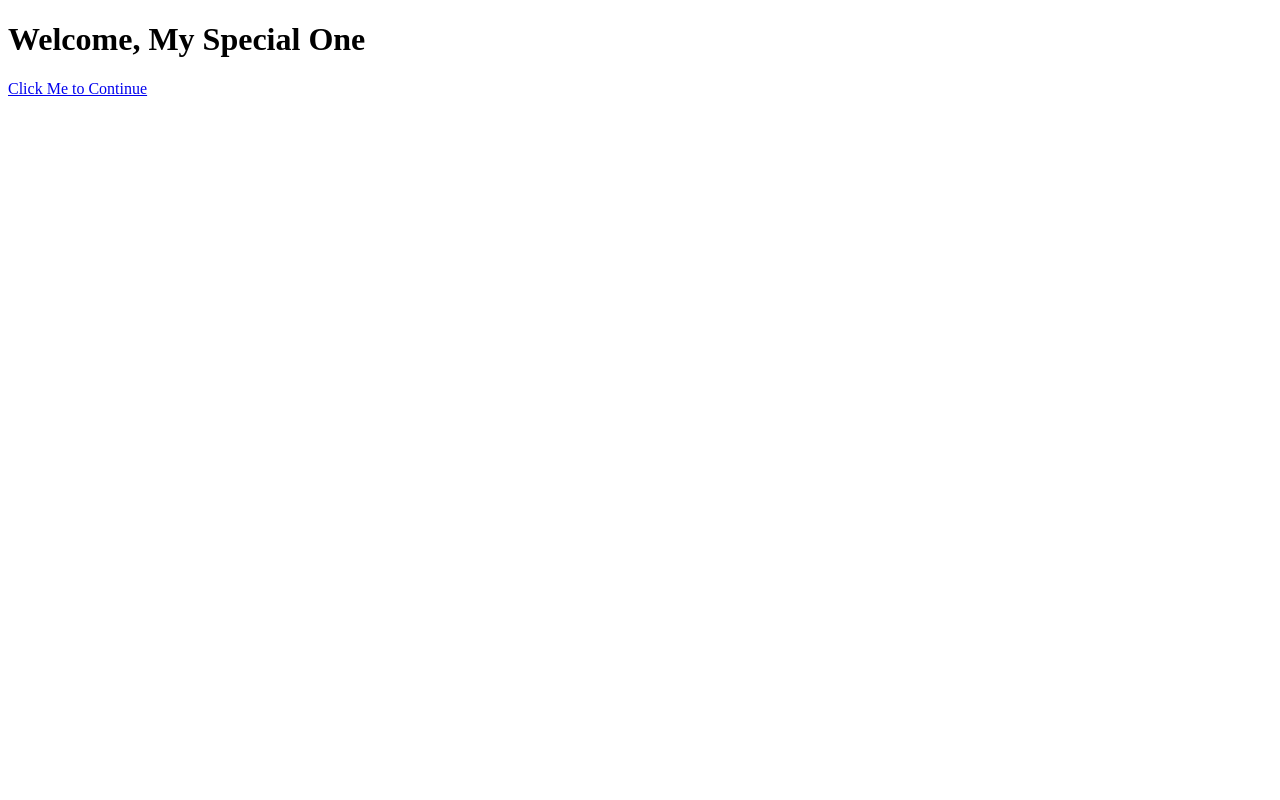
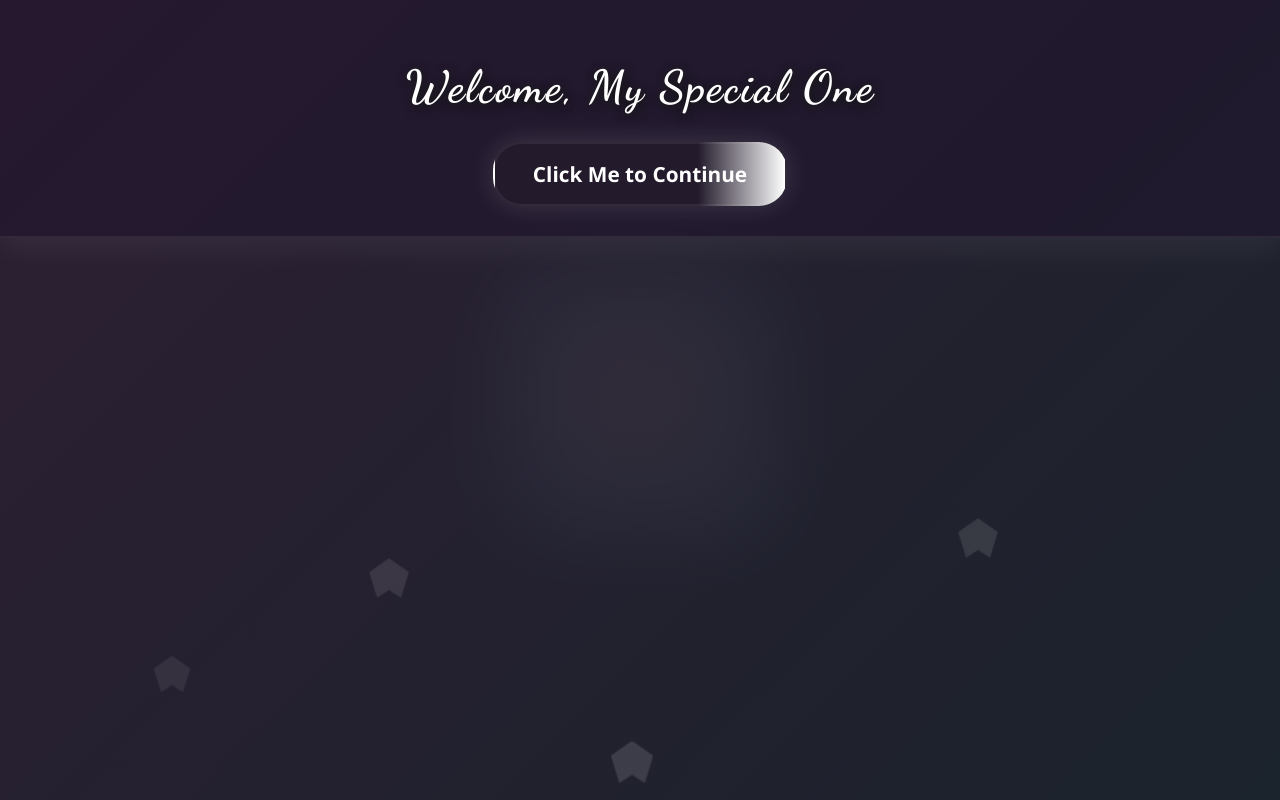
Before and after one commit to Kentoooo1/kento.ooo1.github.com, a plain HTML site: page index.html in a window 1280 px wide. Drawn offline with Linux system fonts and the light colour scheme.

Commit message:
Update style.css

```diff
--- a/style.css
+++ b/style.css
@@ -1,25 +1,174 @@
-<link rel="stylesheet" href="style.
-@media (max-width: 600px) {
-  .mini-gallery {
-    flex-direction: column;
-    gap: 12px;
-    align-items: center;
-  }
-  .special-message {
-    padding: 12px 7px;
-    font-size: 1em;
-  }
+body {
+  margin: 0;
+  font-family: 'Segoe UI', Arial, sans-serif;
+  background: linear-gradient(135deg, #2d1f33 0%, #1b232c 100%);
+  color: #fff;
+  min-height: 100vh;
+  position: relative;
+  overflow-x: hidden;
 }
 
-/* Animations */
-@keyframes fadeIn {
-  to { opacity: 1; }
+.animated-bg {
+  position: fixed;
+  top: 0; left: 0;
+  width: 100vw; height: 100vh;
+  z-index: 0;
+  pointer-events: none;
+  background: transparent;
 }
-@keyframes fadeInDown {
-  from { opacity: 0; transform: translateY(-40px);}
-  to { opacity: 1; transform: translateY(0);}
+
+.gradient-glow {
+  position: absolute;
+  top: 50%; left: 50%;
+  width: 280px; height: 280px;
+  transform: translate(-50%, -50%);
+  background: radial-gradient(circle, rgba(255,182,193,0.11) 0%, rgba(135,206,235,0.08) 70%, transparent 100%);
+  filter: blur(36px);
+  z-index: 1;
+  opacity: 0.55;
+  animation: glowPulse 7s ease-in-out infinite;
 }
-@keyframes fadeInUp {
-  from { opacity: 0; transform: translateY(40px);}
-  to { opacity: 1; transform: translateY(0);}
+
+@keyframes glowPulse {
+  0%, 100% { opacity: 0.5; }
+  50% { opacity: 0.72; }
 }
+
+.floating-heart {
+  position: absolute;
+  width: 36px;
+  height: 36px;
+  background: #fff;
+  clip-path: polygon(50% 0%, 100% 35%, 80% 100%, 50% 80%, 20% 100%, 0% 35%);
+  opacity: 0.10;
+  animation: floatHeart 7s linear infinite, heartFlutter 2.5s ease-in-out infinite;
+}
+
+.heart1 { left: 12%; top: 82%; animation-delay: 0s, 0.3s; }
+.heart2 { left: 75%; top: 65%; animation-delay: 2s, 0.7s; }
+.heart3 { left: 48%; top: 93%; animation-delay: 4s, 1.2s; }
+.heart4 { left: 29%; top: 70%; animation-delay: 6s, 1.8s; }
+
+@keyframes floatHeart {
+  0% { transform: translateY(0) scale(1);}
+  20% { opacity: 0.14;}
+  100% { transform: translateY(-600px) scale(1.12); opacity: 0.04;}
+}
+@keyframes heartFlutter {
+  0%,100% { transform: scale(1);}
+  50% { transform: scale(1.18);}
+}
+
+.hero {
+  text-align: center;
+  padding: 60px 20px 30px 20px;
+  background: rgba(32,20,44,0.52);
+  border-bottom: 2px solid #fff1;
+  box-shadow: 0 8px 32px #fff1;
+  position: relative;
+  z-index: 2;
+}
+
+.hero h1 {
+  font-size: 2.8em;
+  color: #fff;
+  margin: 0;
+  text-shadow: 2px 3px 12px #111, 0 1px 6px #222;
+  animation: fadeInDown 2.2s both;
+}
+
+.pulse {
+  animation: pulseTitle 1.3s infinite alternate;
+}
+@keyframes pulseTitle {
+  0% { text-shadow: 0 0 18px #fff, 2px 3px 12px #111; }
+  100% { text-shadow: 0 0 32px #fff, 2px 3px 18px #ffb6c1; }
+}
+
+/* Next page button style */
+.next-link {
+  display: inline-block;
+  margin: 28px auto 0 auto;
+  padding: 16px 38px;
+  font-size: 1.3em;
+  color: #fff;
+  background: linear-gradient(90deg, #231b2c 70%, #fff 100%);
+  border-radius: 28px;
+  box-shadow: 0 0 26px #fff2;
+  text-decoration: none;
+  border: 2px solid #fff1;
+  font-weight: 600;
+  transition: background 0.3s, color 0.3s, box-shadow 0.3s;
+  animation: fadeIn 2.6s both;
+}
+.next-link:hover {
+  background: linear-gradient(90deg, #fff 0%, #231b2c 100%);
+  color: #231b2c;
+  box-shadow: 0 0 36px #ffb6c1;
+}
+
+/* Mini gallery section */
+.mini-gallery {
+  display: flex;
+  justify-content: center;
+  gap: 22px;
+  margin: 32px 0 18px 0;
+  z-index: 2;
+}
+
+.mini-photo {
+  width: 90px;
+  height: 90px;
+  object-fit: cover;
+  border-radius: 18px;
+  box-shadow: 0 2px 16px #fff2;
+  border: 2px solid #fff1;
+  background: #1b232c;
+  transition: transform 0.3s, box-shadow 0.3s;
+  animation: fadeInUp 1.5s both;
+}
+
+.mini-photo:hover {
+  transform: scale(1.06) rotate(-2deg);
+  box-shadow: 0 6px 26px #ffb6c1;
+}
+
+/* Romantic fonts */
+.romantic-title {
+  font-family: 'Dancing Script', cursive;
+  font-size: 2.7em;
+  letter-spacing: 2px;
+  color: #ffb6c1;
+  text-shadow: 0 2px 18px #fff3, 0 1px 6px #ff69b4;
+}
+
+.romantic-heading {
+  font-family: 'Great Vibes', cursive;
+  font-size: 2em;
+  color: #ffb6c1;
+  margin-bottom: 16px;
+  text-shadow: 0 2px 16px #fff3, 0 1px 4px #ff69b4;
+}
+
+.romantic-text {
+  font-family: 'Dancing Script', cursive;
+  font-size: 1.4em;
+  color: #fff;
+  text-shadow: 0 2px 8px #fff1, 0 1px 2px #ff69b4;
+  line-height: 1.7;
+}
+
+/* Special message */
+.special-message {
+  max-width: 420px;
+  margin: 32px auto;
+  background: rgba(32,20,44,0.55);
+  border-radius: 14px;
+  padding: 22px 16px;
+  color: #fff;
+  text-align: center;
+  font-size: 1.17em;
+  box-shadow: 0 2px 14px #fff1;
+  text-shadow: 1px 2px 6px #222;
+  animation: fadeIn 2.2s both;
+}
```
